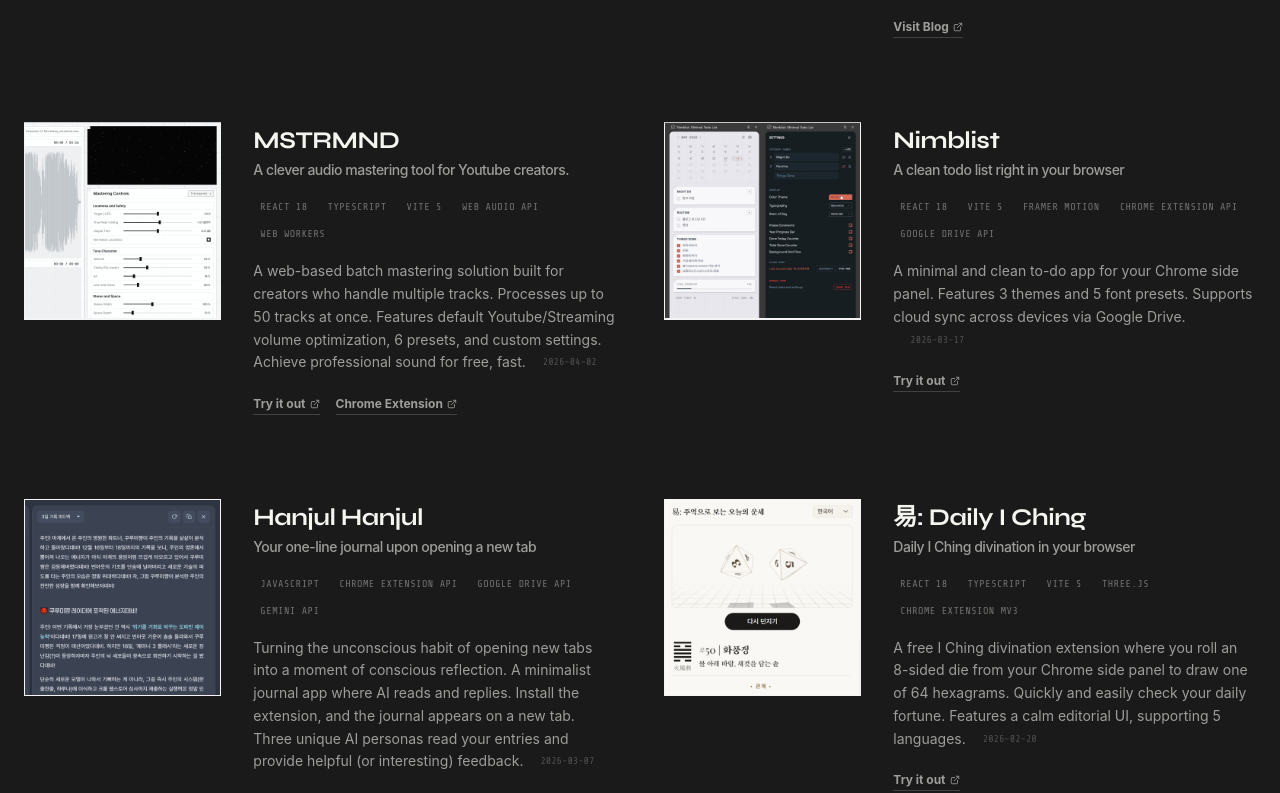
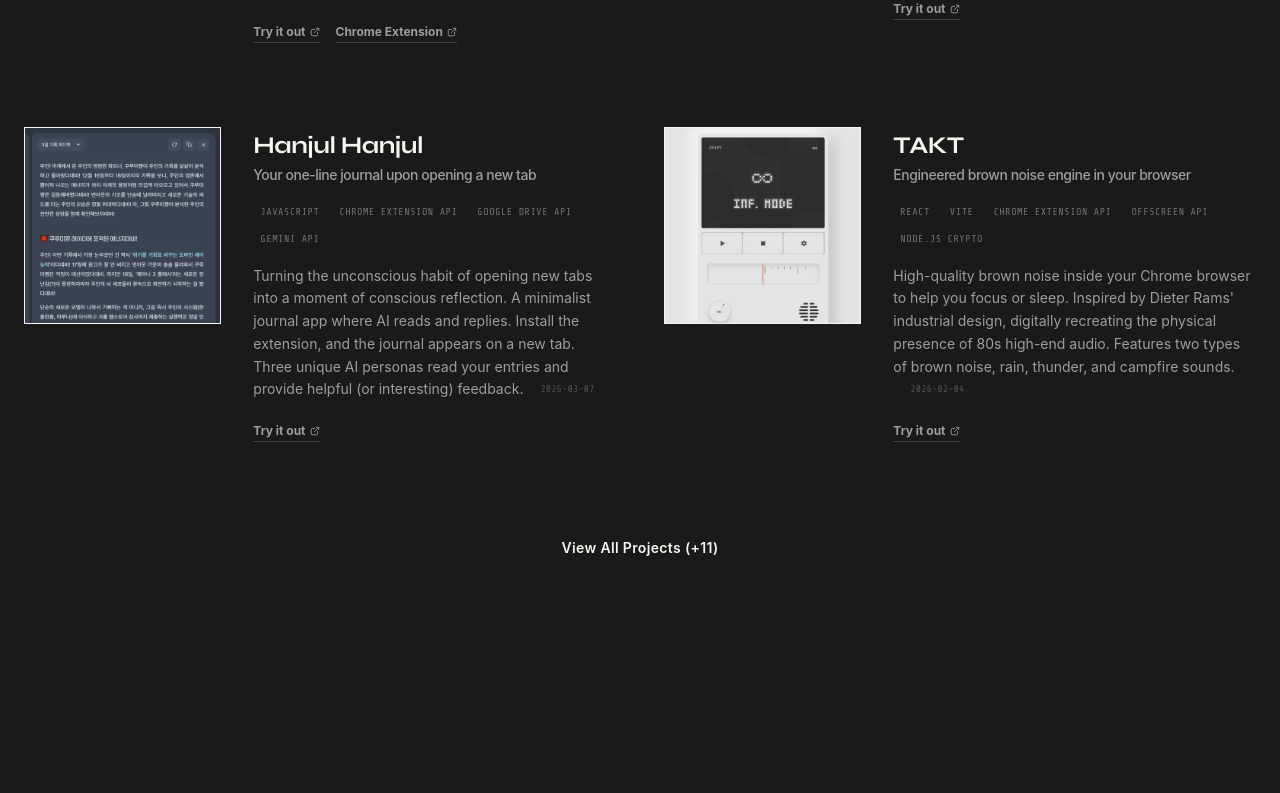
Before and after one commit to heavyrain39/portfolio, a Next.js app: page /portfolio/ in a window 1280 px wide. Shown: the part 1608-2401 px from the top of the page. Built offline with nearby package versions, Linux system fonts and the light colour scheme; a web font is replaced by a local one.

Commit message:
프로젝트 정리

```diff
--- a/components/sections/Projects.tsx
+++ b/components/sections/Projects.tsx
@@ -1,15 +1,43 @@
 "use client";
 
+import { useState } from "react";
 import { projects } from "@/data/content";
+import { dictionary } from "@/data/dictionary";
 import ProjectCard from "@/components/ui/ProjectCard";
 import { motion } from "framer-motion";
 import DecorativeSymbol from "@/components/ui/DecorativeSymbol";
+import { useLanguage } from "@/context/LanguageContext";
+
+const FEATURED_PROJECT_IDS = new Set([
+    "podshift",
+    "haruna",
+    "mstrmnd",
+    "nimblist",
+    "hanjul",
+    "takt",
+]);
 
 const projectsByLastUpdated = [...projects].sort((a, b) =>
     b.lastUpdated.localeCompare(a.lastUpdated)
 );
 
+const featuredProjects = projectsByLastUpdated.filter((project) =>
+    FEATURED_PROJECT_IDS.has(project.id)
+);
+
+const remainingProjects = projectsByLastUpdated.filter((project) =>
+    !FEATURED_PROJECT_IDS.has(project.id)
+);
+
 export default function Projects() {
+    const [showAllProjects, setShowAllProjects] = useState(false);
+    const { language, isMounted } = useLanguage();
+    const t = dictionary[isMounted ? language : "ko"].projects;
+    const visibleProjects = showAllProjects
+        ? [...featuredProjects, ...remainingProjects]
+        : featuredProjects;
+    const hiddenProjectCount = remainingProjects.length;
+
     return (
         <section id="projects" className="container mx-auto px-6 py-32 border-t border-border/15">
             <div className="flex flex-col md:flex-row justify-between items-baseline mb-20 gap-4">
@@ -23,8 +51,11 @@ export default function Projects() {
                 </div>
             </div>
 
-            <div className="grid grid-cols-1 lg:grid-cols-2 gap-x-12 gap-y-16 md:gap-y-20">
-                {projectsByLastUpdated.map((project, index) => (
+            <div
+                id="project-grid"
+                className="grid grid-cols-1 lg:grid-cols-2 gap-x-12 gap-y-16 md:gap-y-20"
+            >
+                {visibleProjects.map((project, index) => (
                     <motion.div
                         key={project.id}
                         initial={{ clipPath: "inset(0 100% 0 0)", opacity: 0 }}
@@ -40,6 +71,20 @@ export default function Projects() {
                     </motion.div>
                 ))}
             </div>
+
+            {hiddenProjectCount > 0 && (
+                <div className="mt-20 flex justify-center">
+                    <button
+                        type="button"
+                        aria-expanded={showAllProjects}
+                        aria-controls="project-grid"
+                        onClick={() => setShowAllProjects((current) => !current)}
+                        className="px-6 py-3 font-sans text-sm font-semibold tracking-wide transition-colors hover:bg-foreground hover:text-background"
+                    >
+                        {showAllProjects ? t.showFeatured : `${t.showAll} (+${hiddenProjectCount})`}
+                    </button>
+                </div>
+            )}
         </section>
     );
 }
--- a/data/dictionary.ts
+++ b/data/dictionary.ts
@@ -18,6 +18,10 @@ export const dictionary = {
             targetsTerminated: "TARGETS TERMINATED",
             wheelToSwitch: "WHEEL_TO_SWITCH",
             clickToEngage: "CLICK_TO_ENGAGE",
+        },
+        projects: {
+            showAll: "모두 보기",
+            showFeatured: "접기",
         }
     },
     en: {
@@ -39,6 +43,10 @@ export const dictionary = {
             targetsTerminated: "TARGETS TERMINATED",
             wheelToSwitch: "WHEEL_TO_SWITCH",
             clickToEngage: "CLICK_TO_ENGAGE",
+        },
+        projects: {
+            showAll: "View All Projects",
+            showFeatured: "Collapse",
         }
     }
 };
```
